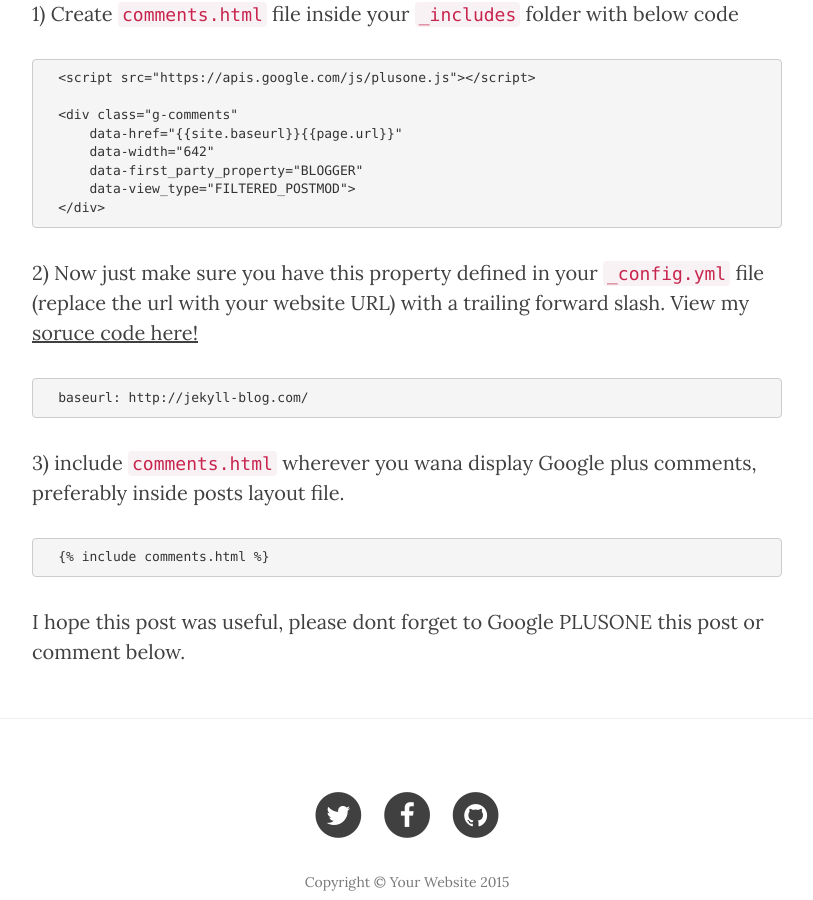
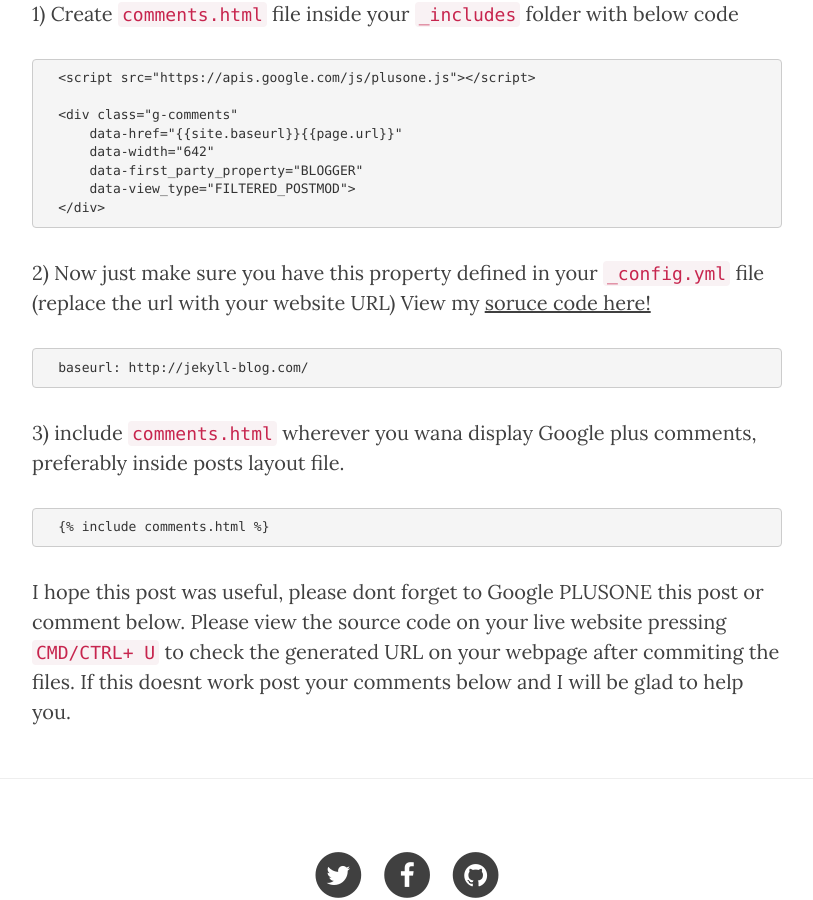
Before and after one commit to steelx/jekyll-blog, a Jekyll site: the page built from _posts/2016-01-04-Add-google-plus-comments-box-to-jekyll-blog.md, in a window 1280 px wide and 900 px high, scrolled down 1070 px. Shown: the whole window, without its empty margins (233-1046 px from the left). Built offline with Jekyll 4.4.1, drawn with Linux system fonts in a browser that asks for light colours; nearby versions of some CDN libraries; Markdown is read by kramdown in place of the engine named in the settings; comment, search, counter and statistics services are not loaded.

Commit message:
Update 2016-01-04-Add-google-plus-comments-box-to-jekyll-blog.md

```diff
--- a/_posts/2016-01-04-Add-google-plus-comments-box-to-jekyll-blog.md
+++ b/_posts/2016-01-04-Add-google-plus-comments-box-to-jekyll-blog.md
@@ -32,7 +32,7 @@ If you are using Jekyll;
 {% endhighlight %}
 
 
-2) Now just make sure you have this property defined in your `_config.yml` file (replace the url with your website URL) with a trailing forward slash. View my [soruce code here!](https://github.com/steelx/jekyll-blog/blob/gh-pages/_config.yml)
+2) Now just make sure you have this property defined in your `_config.yml` file (replace the url with your website URL) View my [soruce code here!](https://github.com/steelx/jekyll-blog/blob/gh-pages/_config.yml)
 
 {% highlight liquid %}
 {% raw %}
@@ -50,3 +50,4 @@ If you are using Jekyll;
 {% endhighlight %}
 
 I hope this post was useful, please dont forget to Google PLUSONE this post or comment below.
+Please view the source code on your live website pressing `CMD/CTRL+ U` to check the generated URL on your webpage after commiting the files. If this doesnt work post your comments below and I will be glad to help you.
```
